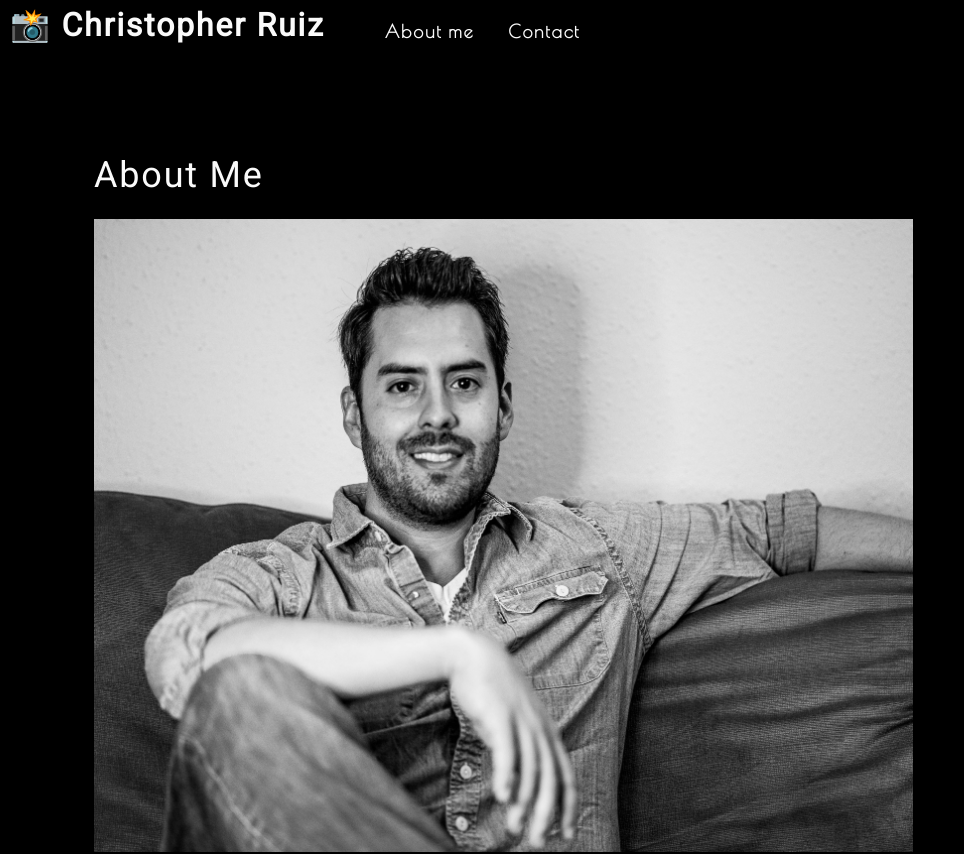
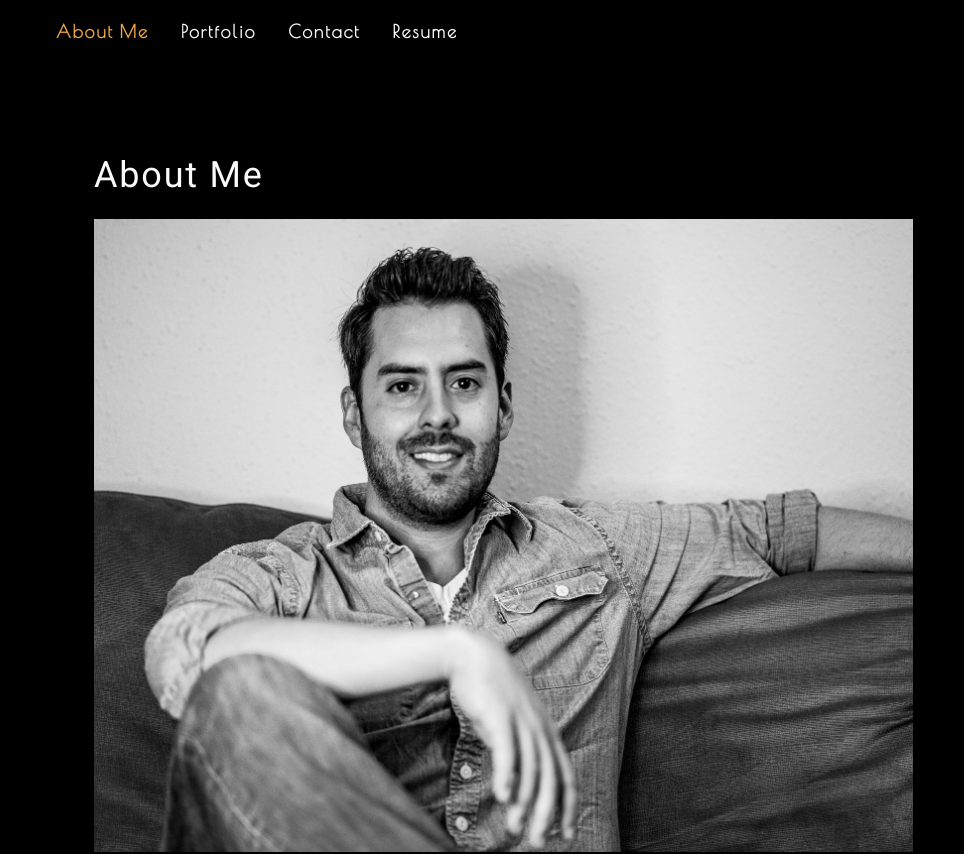
Before and after one commit to Chrispruiz/react-portfolio, a React (Create React App) app: page / in a window 1280 px wide. Shown: the top 854 px of the page, without its empty margins (0-964 px from the left). Built offline with nearby package versions, Linux system fonts and the light colour scheme.

Commit message:
fixed nav bar issue

```diff
--- a/src/components/Nav/index.js
+++ b/src/components/Nav/index.js
@@ -1,56 +1,25 @@
-import React, { useEffect } from 'react';
-import { capitalizeFirstLetter } from '../../utils/helpers';
+import React from "react";
 
 function Nav(props) {
-  const {
-    categories = [],
-    setCurrentCategory,
-    contactSelected,
-    currentCategory,
-    setContactSelected,
-  } = props;
-
- /*  useEffect(() => {
-    document.title = capitalizeFirstLetter(currentCategory.name);
-  }, [currentCategory]); */
+	const { currentTab, setCurrentTab } = props;
 
 	return (
-    <header className="flex-row px-1">
-      <h2>
-        <a data-testid="link" href="/">
-          <span role="img" aria-label="camera"> 📸</span> Christopher Ruiz
-        </a>
-      </h2>
 		<nav>
-        <ul className="flex-row">
-          <li className="mx-2">
-            <a data-testid="about" href="#about" onClick={() => setContactSelected(false)}>
-              About me
-            </a>
+			<ul className="flex-row mobile-view">
+				<li className={currentTab === "about" ? "mx-2 navActive" : "mx-2"}>
+					<span onClick={() => setCurrentTab("about")}>About Me</span>
 				</li>
-          <li className={`mx-2 ${contactSelected && 'navActive'}`}>
-            <span onClick={() => setContactSelected(true)}>Contact</span>
+				<li className={currentTab === "portfolio" ? "mx-2 navActive" : "mx-2"}>
+					<span onClick={() => setCurrentTab("portfolio")}>Portfolio</span>
 				</li>
-          {categories.map((category) => (
-            <li
-              className={`mx-1 ${
-                currentCategory.name === category.name && !contactSelected && 'navActive'
-                }`}
-              key={category.name}
-            >
-              <span
-                onClick={() => {
-                  setCurrentCategory(category);
-                  setContactSelected(false);
-                }}
-              >
-                {capitalizeFirstLetter(category.name)}
-              </span>
+				<li className={currentTab === "contact" ? "mx-2 navActive" : "mx-2"}>
+					<span onClick={() => setCurrentTab("contact")}>Contact</span>
 				</li>
-          ))}
+				<li className={currentTab === "resume" ? "mx-2 navActive" : "mx-2"}>
+					<span onClick={() => setCurrentTab("resume")}>Resume</span>
+				</li>
 			</ul>
 		</nav>
-    </header>
 	);
 }
 
```
Lines whose indentation alone changed are shown as unchanged.
